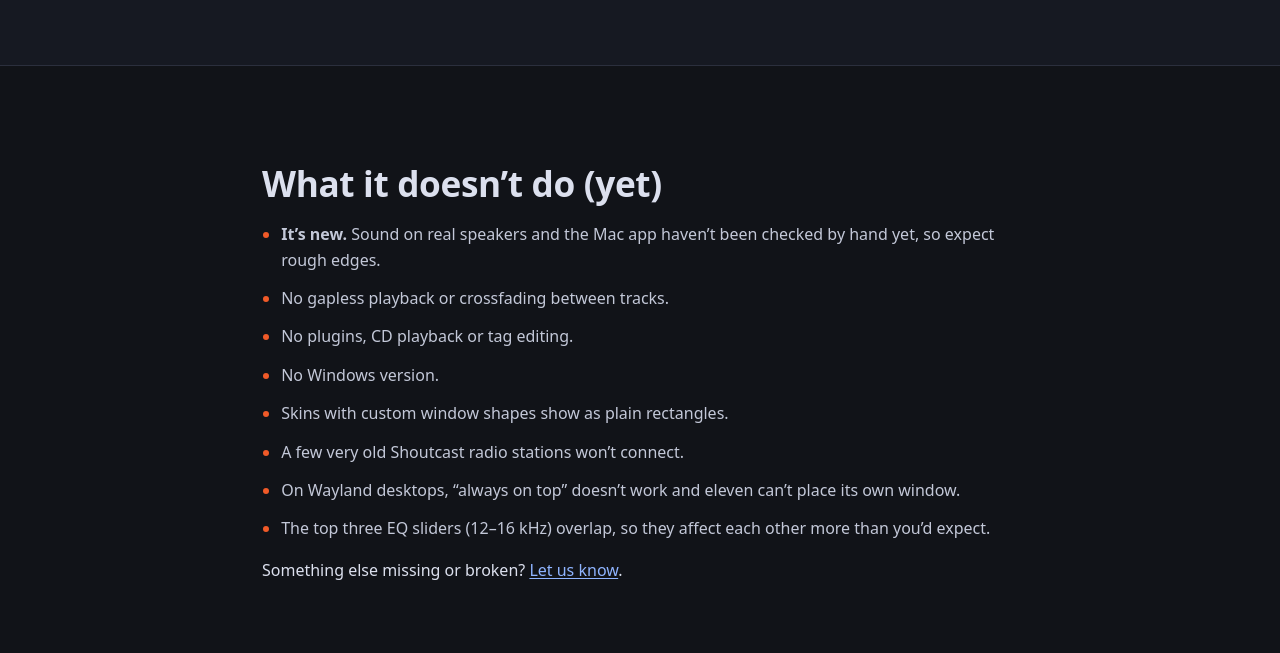
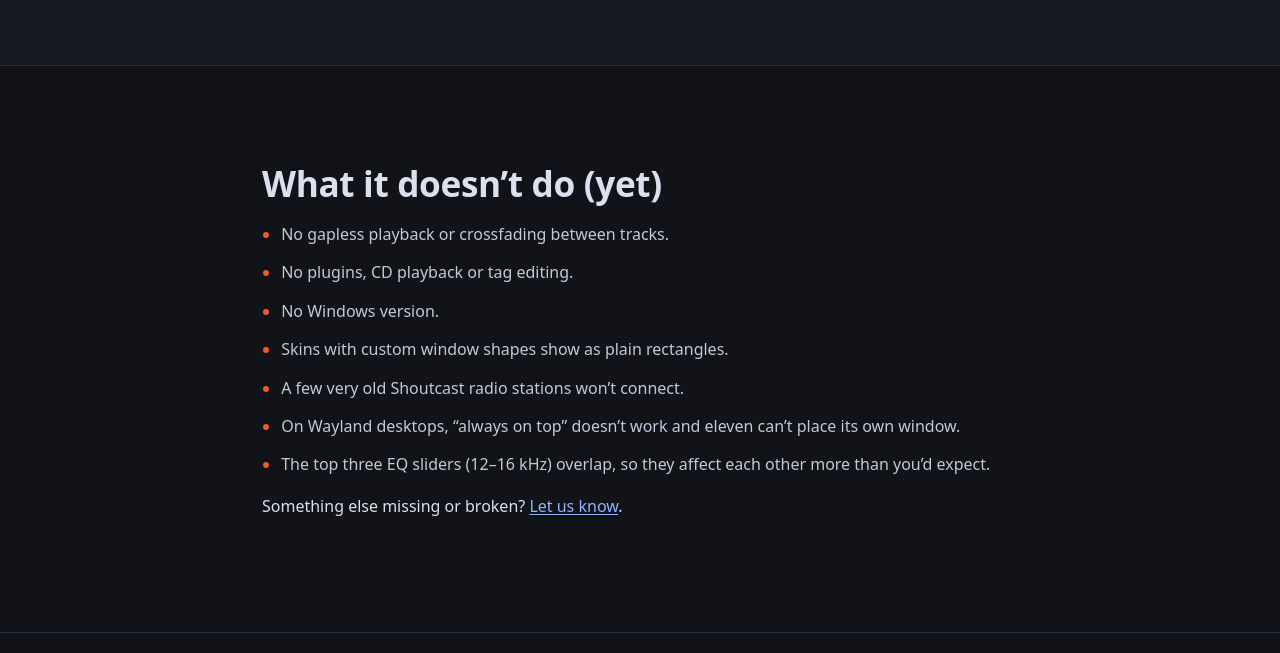
Before and after one commit to justinrmiller/eleven, a plain HTML site: page eleven-landing-site/index.html in a window 1280 px wide. Shown: the part 5695-6348 px from the top of the page. Drawn offline with Linux system fonts and the light colour scheme; no server answers.

Commit message:
Remove the 'It's new' caveat from the landing site's limitations
Co-Authored-By: Claude Opus 5.5 <noreply@anthropic.com>
Claude-Session: https://claude.ai/code/session_01EdkvMee1DDwoU6YoL4famt

```diff
--- a/eleven-landing-site/index.html
+++ b/eleven-landing-site/index.html
@@ -381,7 +381,6 @@
       <div class="wrap narrow">
         <h2 id="not-yet-title">What it doesn&rsquo;t do (yet)</h2>
         <ul class="limits">
-          <li><strong>It&rsquo;s new.</strong> Sound on real speakers and the Mac app haven&rsquo;t been checked by hand yet, so expect rough edges.</li>
           <li>No gapless playback or crossfading between tracks.</li>
           <li>No plugins, CD playback or tag editing.</li>
           <li>No Windows version.</li>
```
